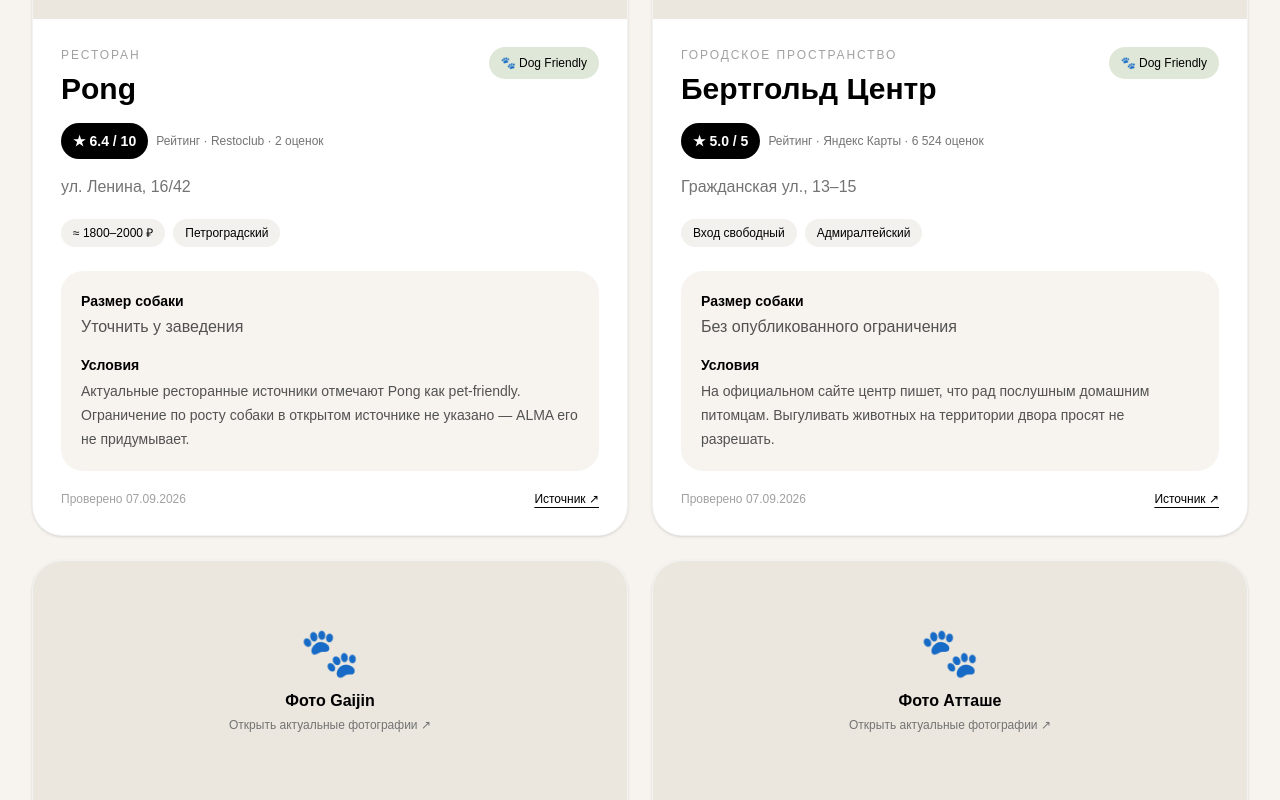
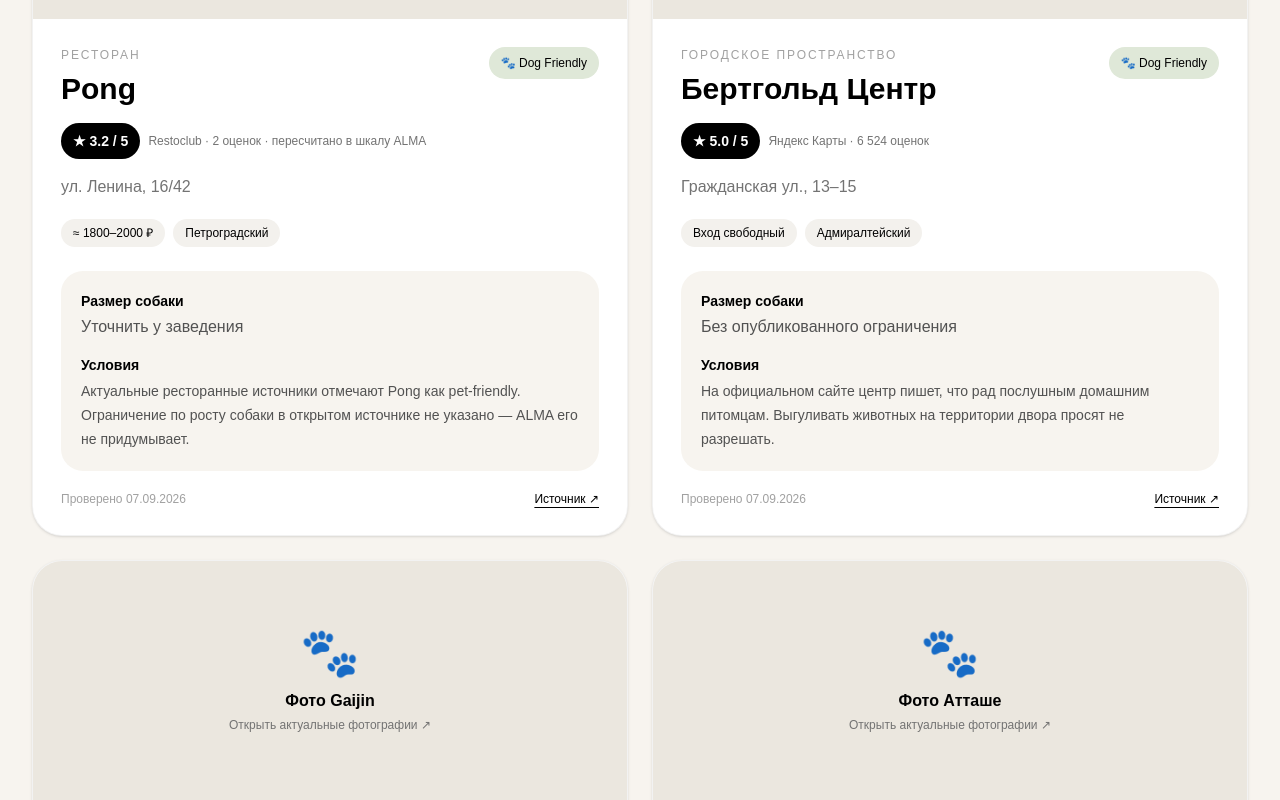
Before and after one commit to olgakastanova48386-dotcom/alma, a Next.js app: page /dog-friendly in a window 1280 px wide. Shown: the part 940-1740 px from the top of the page. Built offline with nearby package versions, Linux system fonts and the light colour scheme; no server answers.

Commit message:
Unify dog friendly ratings to five point scale

```diff
--- a/app/dog-friendly/page.tsx
+++ b/app/dog-friendly/page.tsx
@@ -2,6 +2,11 @@
 
 import { useMemo, useState } from "react";
 import { dogFriendlyPlaces } from "@/data/dogFriendlyPlaces";
+
+function normalizedRating(rating?: number, scale?: number) {
+  if (typeof rating !== "number" || typeof scale !== "number" || scale <= 0) return null;
+  return (rating / scale) * 5;
+}
 
 export default function DogFriendlyPage() {
   const [category, setCategory] = useState("Все места");
@@ -24,7 +29,7 @@ export default function DogFriendlyPage() {
         <div className="rounded-[36px] bg-[#dfe8d8] p-7 sm:p-10 lg:p-14 overflow-hidden relative">
           <p className="text-xs uppercase tracking-[0.22em] text-neutral-600">ALMA · Dog Friendly</p>
           <h1 className="mt-4 max-w-3xl text-4xl sm:text-6xl lg:text-7xl font-bold tracking-tight leading-[0.96]">Петербург<br />вместе с собакой 🐾</h1>
-          <p className="mt-6 max-w-2xl text-base sm:text-lg text-neutral-700 leading-7">Места, куда можно прийти вместе с питомцем. Показываем рейтинг с источником, актуальные условия для собак и фотографии конкретных заведений.</p>
+          <p className="mt-6 max-w-2xl text-base sm:text-lg text-neutral-700 leading-7">Места, куда можно прийти вместе с питомцем. Показываем рейтинг по единой 5-балльной шкале, актуальные условия для собак и фотографии конкретных заведений.</p>
         </div>
 
         <div className="mt-8 rounded-[28px] bg-white border border-black/5 p-5 sm:p-6">
@@ -43,7 +48,11 @@ export default function DogFriendlyPage() {
         </div>
 
         <div className="mt-8 grid md:grid-cols-2 gap-5 sm:gap-6">
-          {filtered.map((place) => (
+          {filtered.map((place) => {
+            const rating = normalizedRating(place.rating, place.ratingScale);
+            const converted = Boolean(place.ratingScale && place.ratingScale !== 5);
+
+            return (
               <article key={place.id} className="overflow-hidden rounded-[30px] bg-white border border-black/5 shadow-sm">
                 <a href={place.imageSourceUrl || place.sourceUrl} target="_blank" rel="noreferrer" className="block h-52 sm:h-60 bg-[#ebe7df] relative overflow-hidden group">
                   <div className="absolute inset-0 flex items-center justify-center text-center p-6">
@@ -64,10 +73,19 @@ export default function DogFriendlyPage() {
                     <span className="shrink-0 rounded-full bg-[#dfe8d8] px-3 py-2 text-xs font-medium">🐾 Dog Friendly</span>
                   </div>
 
-                {place.rating && place.ratingScale && (
+                  {rating !== null ? (
                     <div className="mt-4 flex flex-wrap items-center gap-2">
-                    <span className="rounded-full bg-black text-white px-3 py-2 text-sm font-semibold">★ {place.rating.toFixed(1)} / {place.ratingScale}</span>
-                    <span className="text-xs text-neutral-500">Рейтинг · {place.ratingSource}{place.ratingCount ? ` · ${place.ratingCount.toLocaleString("ru-RU")} оценок` : ""}</span>
+                      <span className="rounded-full bg-black text-white px-3 py-2 text-sm font-semibold">★ {rating.toFixed(1)} / 5</span>
+                      <span className="text-xs text-neutral-500">
+                        {place.ratingSource || "Источник рейтинга"}
+                        {place.ratingCount ? ` · ${place.ratingCount.toLocaleString("ru-RU")} оценок` : ""}
+                        {converted ? " · пересчитано в шкалу ALMA" : ""}
+                      </span>
+                    </div>
+                  ) : (
+                    <div className="mt-4 flex flex-wrap items-center gap-2">
+                      <span className="rounded-full bg-[#f3f1ed] px-3 py-2 text-sm font-medium text-neutral-600">Рейтинг не указан</span>
+                      <span className="text-xs text-neutral-400">Добавим, когда найдём надёжный источник</span>
                     </div>
                   )}
 
@@ -77,12 +95,13 @@ export default function DogFriendlyPage() {
                   <div className="mt-5 flex items-center justify-between gap-4 text-xs text-neutral-400"><span>Проверено {place.verifiedAt}</span><a href={place.sourceUrl} target="_blank" rel="noreferrer" className="text-black underline underline-offset-4">Источник ↗</a></div>
                 </div>
               </article>
-          ))}
+            );
+          })}
         </div>
 
         <div className="mt-10 rounded-[28px] bg-black text-white p-6 sm:p-8">
           <p className="text-sm font-semibold">Важно про рейтинги и правила</p>
-          <p className="mt-3 max-w-4xl text-sm sm:text-base leading-7 text-white/70">ALMA всегда показывает источник и шкалу рейтинга: оценки разных сервисов не смешиваем. Условия для собак берём из опубликованных данных заведения или профильных источников и не придумываем ограничения, которых источник не указывает.</p>
+          <p className="mt-3 max-w-4xl text-sm sm:text-base leading-7 text-white/70">В ALMA все оценки показываем по единой 5-балльной шкале. Если исходный сервис использует другую шкалу, мы аккуратно пересчитываем её и отмечаем это рядом с источником. Если надёжной оценки нет, так и пишем — «Рейтинг не указан».</p>
         </div>
       </section>
     </main>
```
Lines whose indentation alone changed are shown as unchanged.
